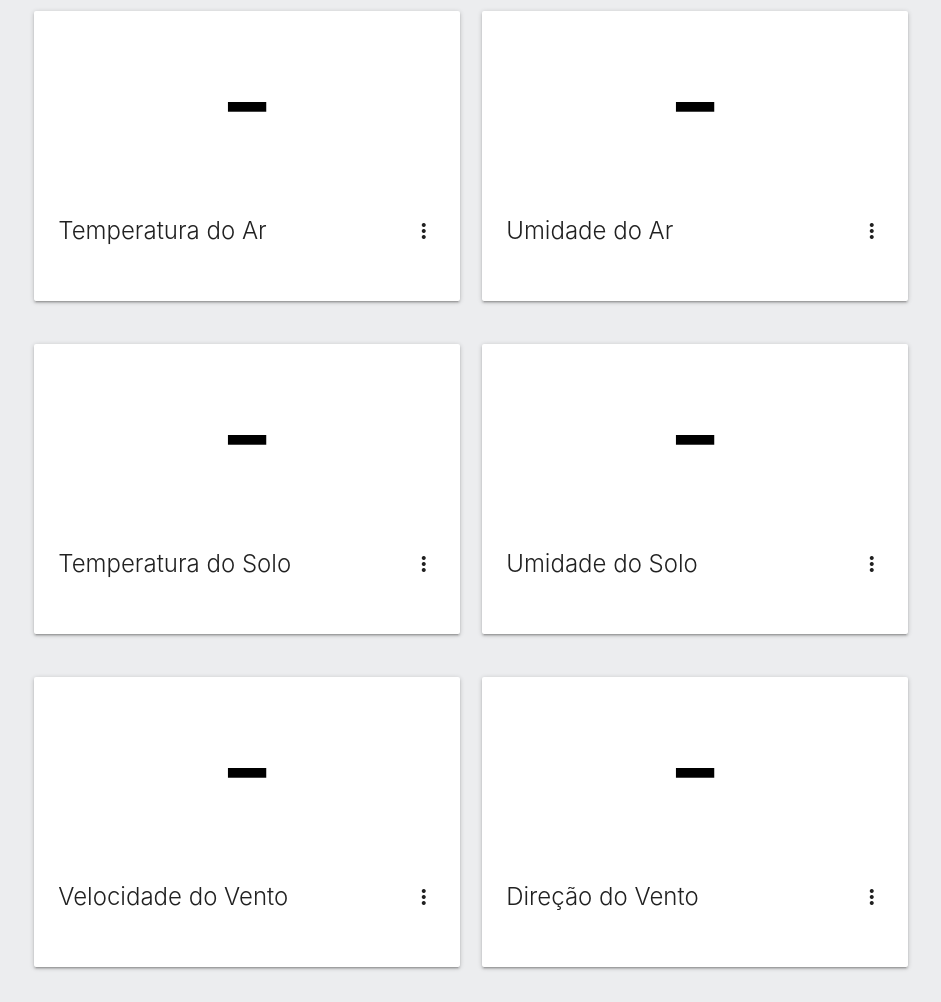
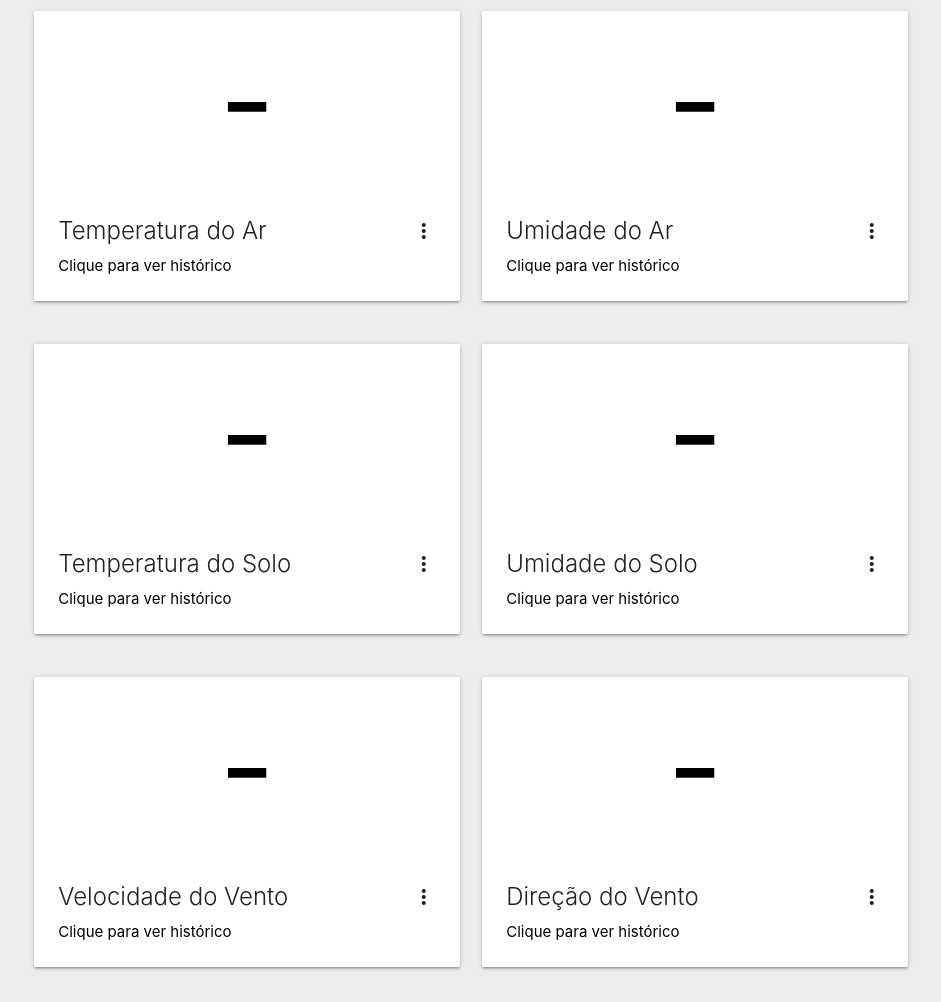
Before and after one commit to caarloshenrique/highfiren, a plain HTML site: page monitoramento.html in a window 1280 px wide. Shown: the part 159-1161 px from the top of the page, without its empty margins (169-1110 px from the left). Drawn offline with nearby package versions, Linux system fonts and the light colour scheme; no server answers.

Commit message:
Add files via upload

```diff
--- a/monitoramento.html
+++ b/monitoramento.html
@@ -52,7 +52,7 @@
                                   Temperatura do Ar
                                   <i class="material-icons right">more_vert</i>
                                 </span>
-                                Clique para ver histórico
+                                <p class="black-text">Clique para ver histórico</p>
                               </div>
                               <div class="card-reveal">
                                 <span class="card-title grey-text text-darken-4">
@@ -75,7 +75,7 @@
                                   Umidade do Ar
                                   <i class="material-icons right">more_vert</i>
                                 </span>
-                                Clique para ver histórico
+                                <p class="black-text">Clique para ver histórico</p>
                               </div>
                               <div class="card-reveal">
                                 <span class="card-title grey-text text-darken-4">
@@ -101,7 +101,7 @@
                                   Temperatura do Solo
                                   <i class="material-icons right">more_vert</i>
                                 </span>
-                                Clique para ver histórico
+                                <p class="black-text">Clique para ver histórico</p>
                               </div>
                               <div class="card-reveal">
                                 <span class="card-title grey-text text-darken-4">
@@ -125,7 +125,7 @@
                                       Umidade do Solo
                                       <i class="material-icons right">more_vert</i>
                                     </span>
-                                    Clique para ver histórico
+                                    <p class="black-text">Clique para ver histórico</p>
                                   </div>
                                   <div class="card-reveal">
                                     <span class="card-title grey-text text-darken-4">
@@ -151,7 +151,7 @@
                                     Velocidade do Vento
                                     <i class="material-icons right">more_vert</i>
                                   </span>
-                                  Clique para ver histórico
+                                  <p class="black-text">Clique para ver histórico</p>
                                 </div>
                                 <div class="card-reveal">
                                   <span class="card-title grey-text text-darken-4">
@@ -175,7 +175,7 @@
                                   Direção do Vento
                                   <i class="material-icons right">more_vert</i>
                                 </span>
-                                Clique para ver histórico
+                                <p class="black-text">Clique para ver histórico</p>
                               </div>
                               <div class="card-reveal">
                                 <span class="card-title grey-text text-darken-4">
```
